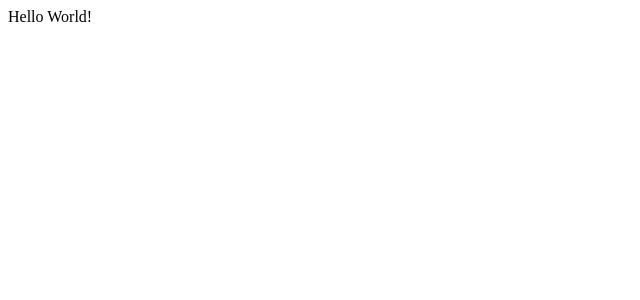
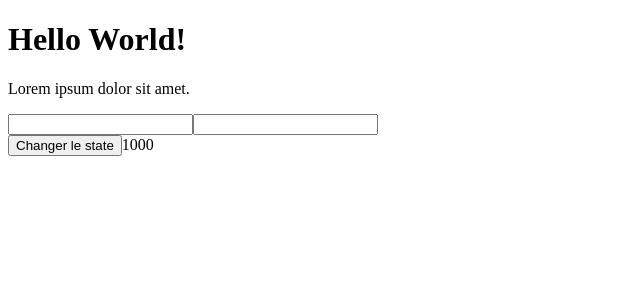
Before and after one commit to thecoderush/React-de-A-Z, a React (Create React App) app in the folder React-Learning/react-app/: page / in a window 1280 px wide. Shown: the top 300 px of the page, without its empty margins (0-640 px from the left). Built offline with nearby package versions, Linux system fonts and the light colour scheme.

Commit message:
Set vscode emmet configuration and write first jsx in App.js

```diff
--- a/React-Learning/react-app/src/App.js
+++ b/React-Learning/react-app/src/App.js
@@ -1,9 +1,22 @@
 function App() {
   return (
     <div className="App">
-      Hello World!
+      <h1>Hello World!</h1>
+      <p>Lorem ipsum dolor sit amet.</p>
+      <input type="text"/>
+      <input type="text"/>
+      <br/>
+      <button>Changer le state</button>
+      {true ? 1000 : "abc"}
     </div>
-  );
+
+  //  return React.createElement(
+  //   'div',
+  //   {className: 'App'},
+  //   React.createElement('h1', null, 'Hello World!'
+  //   )
+  //    )
+);
 }
 
 export default App;
```
Also changed, not shown: 1 other file (tests, documents, lock files or other folders).
